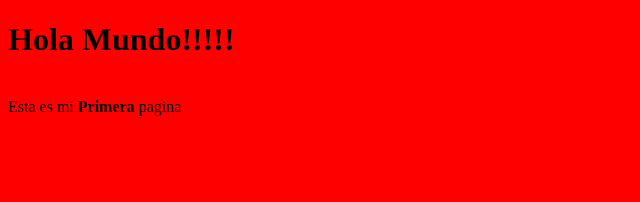
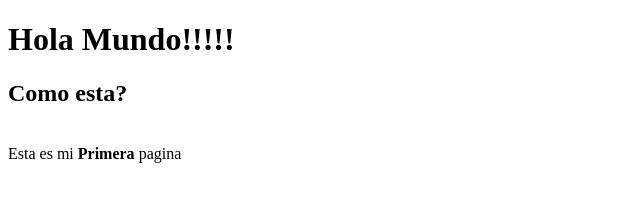
Before and after one commit to gustavo93826/Craer-Rama, a plain HTML site: page index.html in a window 1280 px wide. Shown: the whole page, without its empty margins (0-640 px from the left). Drawn offline with Linux system fonts and the light colour scheme.

Commit message:
Update index.html

```diff
--- a/index.html
+++ b/index.html
@@ -6,12 +6,8 @@
     <title>Document</title>
 </head>
 <body>
-    <style>
-        body{
-        background-color: red;
-        }
-    </style>
 <h1>Hola Mundo!!!!!</h1>
+    <h2>Como esta?</h2>
     <br>
 Esta es mi <strong>Primera</strong> pagina
 </body>
```
